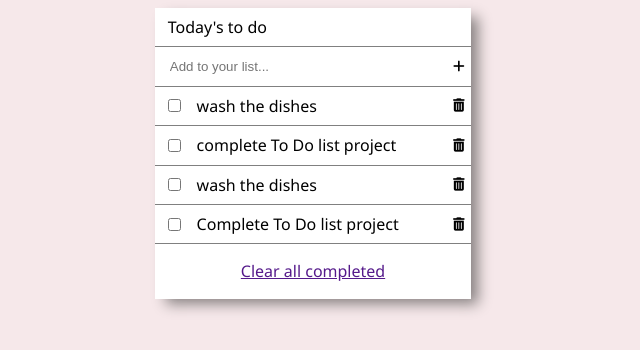
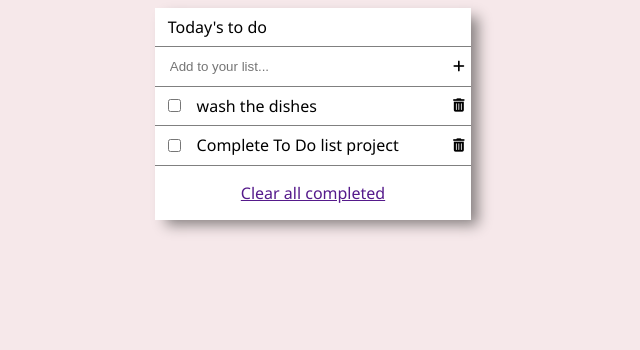
Before and after one commit to marcosmerida/To-Do-List, a website built with webpack: page src/index.html in a window 1280 px wide. Shown: the whole page, without its empty margins (327-967 px from the left). Built offline with nearby package versions, Linux system fonts and the light colour scheme.

Commit message:
Adding function created

```diff
--- a/src/index.html
+++ b/src/index.html
@@ -23,14 +23,6 @@
           />
           <button id="button"><i class="fas fa-plus"></i></button>
         </li>
-        <li id="test1">
-          <input type="checkbox" id="testcheck1" /><p>wash the dishes</p
-          ><button id="removetest1"><i class="fas fa-trash-alt"></i></button>
-        </li>
-        <li id="test2">
-          <input type="checkbox" id="testcheck2" /><p>complete To Do list project</p
-          ><button id="removetest2"><i class="fas fa-trash-alt"></i></button>
-        </li>
       </ul>
       <a href=""><p>Clear all completed</p></a>
       </ul>
```
Also changed, not shown: dist/index.html, 1 other file.
